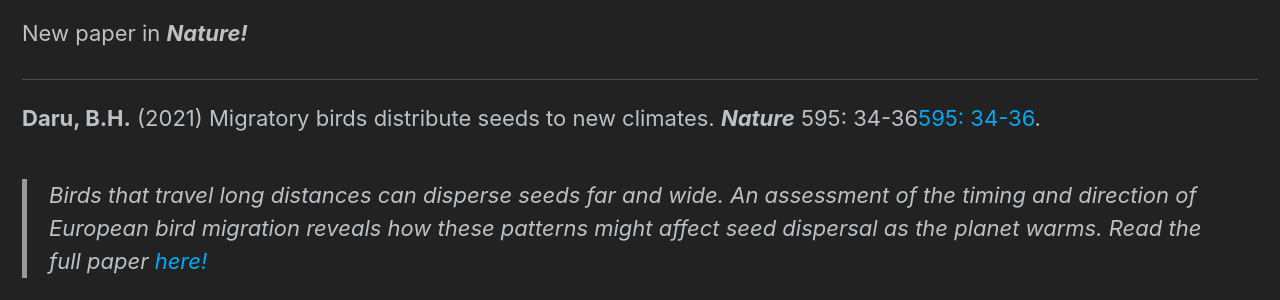
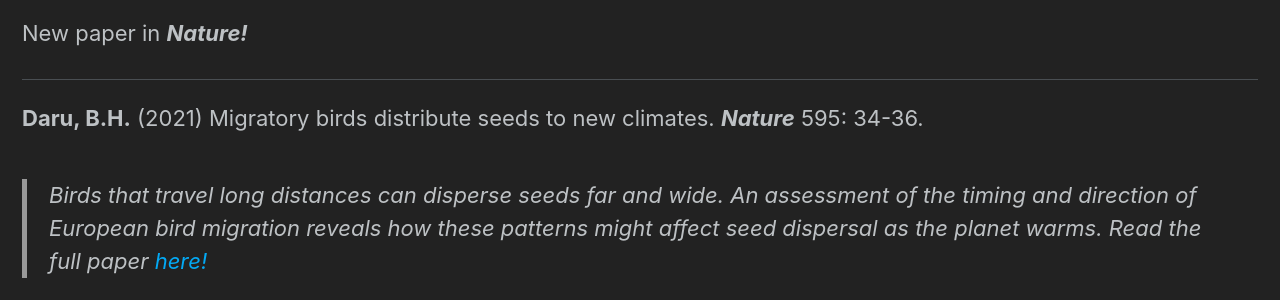
Before and after one commit to darunabas/darulab.github.io, a Jekyll site: the page built from index.html, in a window 1280 px wide. Shown: the part 920-1220 px from the top of the page. Built offline with Jekyll 4.4.1, drawn with Linux system fonts in a browser that asks for light colours; nearby versions of some CDN libraries; the list of posts is cut into pages by our own code.

Commit message:
Update index.html

```diff
--- a/index.html
+++ b/index.html
@@ -18,7 +18,7 @@
 <p>New paper in <b><i>Nature!</i></b>
 <p><hr>
 
-<p><b>Daru, B.H.</b> (2021) Migratory birds distribute seeds to new climates. <b><i>Nature</i></b> 595: 34-36<a>595: 34-36</a>.
+<p><b>Daru, B.H.</b> (2021) Migratory birds distribute seeds to new climates. <b><i>Nature</i></b> 595: 34-36.
   <blockquote>
 <p>Birds that travel long distances can disperse seeds far and wide. An assessment of the timing and direction of European bird migration reveals how these patterns might affect seed dispersal as the planet warms. Read the full paper <a target="_blank" rel="noopener noreferrer" href="https://doi.org/10.1038/d41586-021-01547-1">here!</a></p>
 </blockquote>
```
